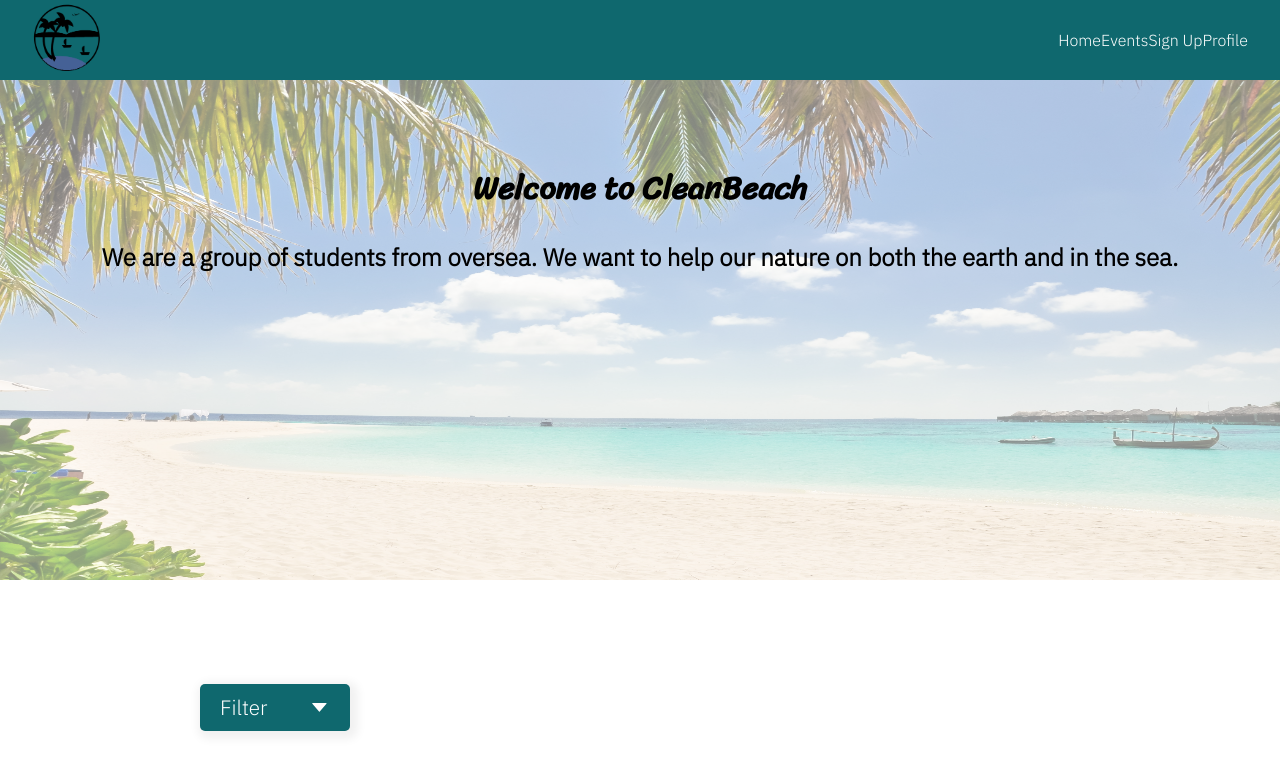
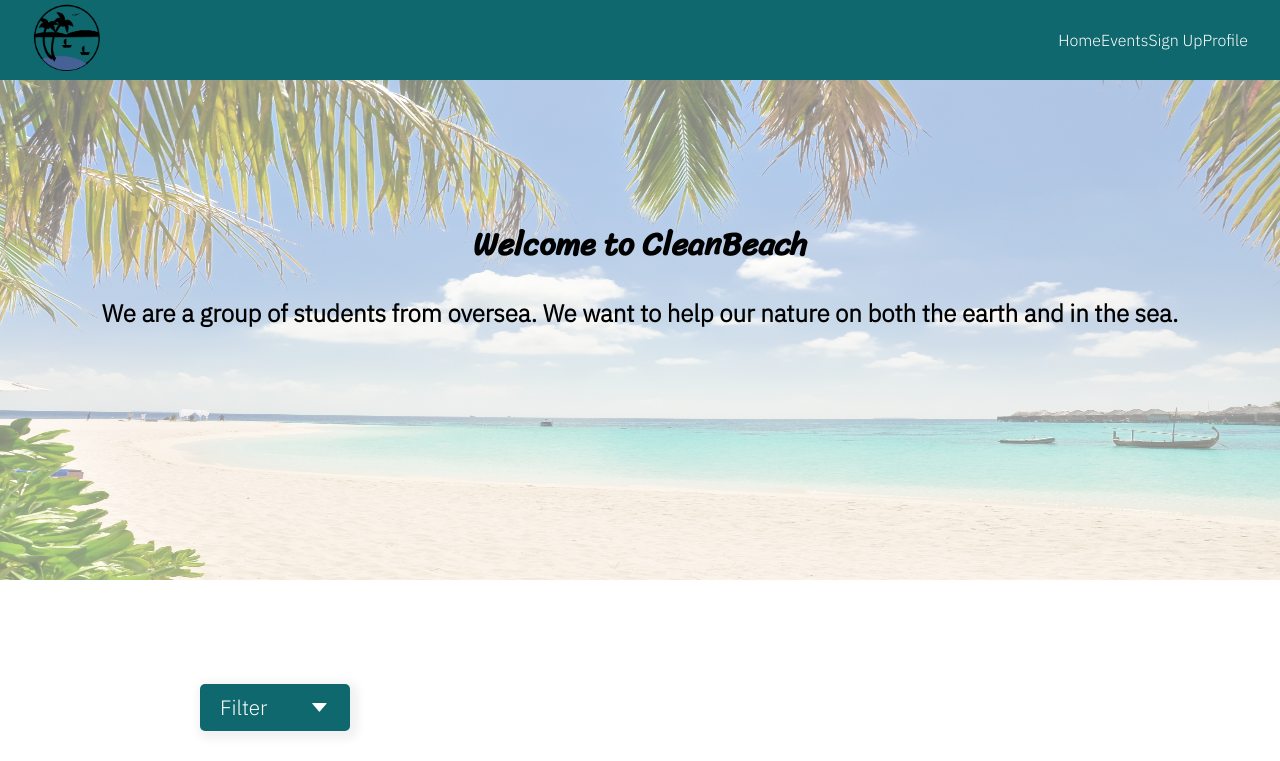
Before and after one commit to SergioManuelJob/CleanBeach-Project, a React (Create React App) app in the folder frontend/: page / in a window 1280 px wide. Shown: the top 761 px of the page. Built offline with nearby package versions, Linux system fonts and the light colour scheme.

Commit message:
small change

```diff
--- a/frontend/src/app.scss
+++ b/frontend/src/app.scss
@@ -14,7 +14,7 @@
   color: c.$Black;
   article {
     position: absolute;
-    top: 20%;
+    top: 27%;
     h1 {
       font-size: 2em;
       text-align: center;
```
